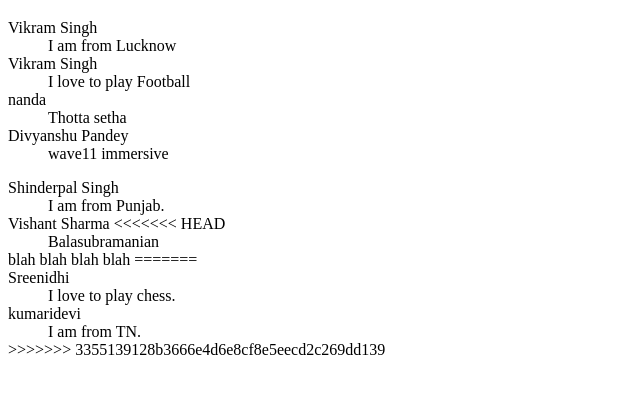
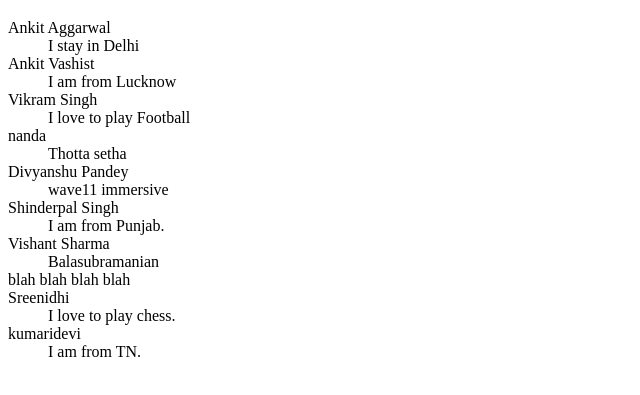
Before and after one commit to ankit1601/wave11, a plain HTML site: page index.html in a window 1280 px wide. Shown: the part 61-456 px from the top of the page, without its empty margins (0-640 px from the left). Drawn offline with Linux system fonts and the light colour scheme.

Commit message:
My commit again

```diff
--- a/index.html
+++ b/index.html
@@ -7,7 +7,13 @@
 	<h1>WAVE 11 Batch Members:</h1>
 	<dl>
 		<dt>
-			Vikram Singh
+			Ankit Aggarwal
+		</dt>
+		<dd>
+			I stay in Delhi
+		</dd>
+		<dt>
+			Ankit Vashist
 		</dt>
 		<dd>
 			I am from Lucknow
@@ -31,7 +37,7 @@
 		<dd>
 			wave11 immersive
 		</dd>
-	</dl>
+
 			Shinderpal Singh
 		</dt>
 		<dd>
@@ -39,14 +45,12 @@
 		</dd>
 			Vishant Sharma
 		</dt>
-<<<<<<< HEAD
+
 		<dd>
 			Balasubramanian
 		</dd>
 			blah blah blah blah
 		</dt>
-=======
-
 		<dt>
 			Sreenidhi
 		</dt>
@@ -61,7 +65,7 @@
 		<dd>
 			I am from TN.
 		</dd>
->>>>>>> 3355139128b3666e4d6e8cf8e5eecd2c269dd139
 
+		</dl>
 </body>
 </html>
```
